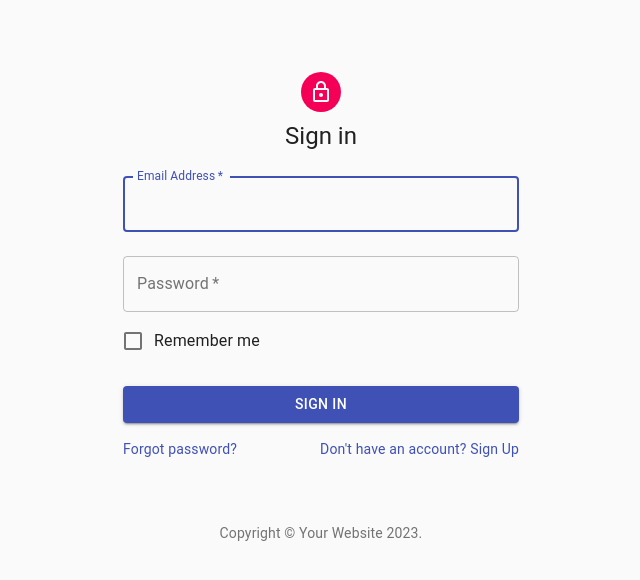
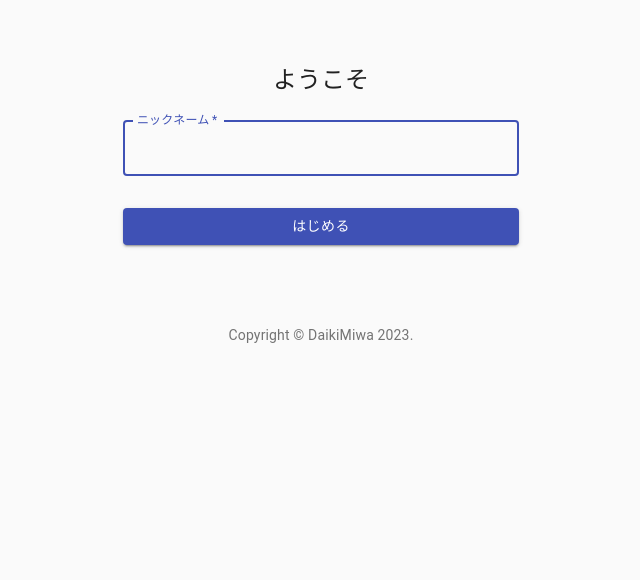
Before and after one commit to DaikiMiwa/idobatakaigi, a React (Create React App) app: page / in a window 1280 px wide. Shown: the top 580 px of the page, without its empty margins (319-959 px from the left). Built offline with nearby package versions, Linux system fonts and the light colour scheme.

Commit message:
update signin page

```diff
--- a/src/components/SignIn.js
+++ b/src/components/SignIn.js
@@ -1,14 +1,9 @@
 import React from 'react';
-import Avatar from '@material-ui/core/Avatar';
 import Button from '@material-ui/core/Button';
 import CssBaseline from '@material-ui/core/CssBaseline';
 import TextField from '@material-ui/core/TextField';
-import FormControlLabel from '@material-ui/core/FormControlLabel';
-import Checkbox from '@material-ui/core/Checkbox';
 import Link from '@material-ui/core/Link';
-import Grid from '@material-ui/core/Grid';
 import Box from '@material-ui/core/Box';
-import LockOutlinedIcon from '@material-ui/icons/LockOutlined';
 import Typography from '@material-ui/core/Typography';
 import { makeStyles } from '@material-ui/core/styles';
 import Container from '@material-ui/core/Container';
@@ -17,8 +12,11 @@ function Copyright() {
   return (
     <Typography variant="body2" color="textSecondary" align="center">
       {'Copyright © '}
-      <Link color="inherit" href="https://material-ui.com/">
-        Your Website
+      <Link color="inherit" href="https://material-ui.com/"
+      target="_blank"
+      rel="noopener"
+      >
+        DaikiMiwa
       </Link>{' '}
       {new Date().getFullYear()}
       {'.'}
@@ -53,11 +51,8 @@ export default function SignIn() {
     <Container component="main" maxWidth="xs">
       <CssBaseline />
       <div className={classes.paper}>
-        <Avatar className={classes.avatar}>
-          <LockOutlinedIcon />
-        </Avatar>
         <Typography component="h1" variant="h5">
-          Sign in
+            ようこそ
         </Typography>
         <form className={classes.form} noValidate>
           <TextField
@@ -65,26 +60,11 @@ export default function SignIn() {
             margin="normal"
             required
             fullWidth
-            id="email"
-            label="Email Address"
-            name="email"
+            id="name"
+            label="ニックネーム"
+            name="name"
             autoComplete="email"
             autoFocus
-          />
-          <TextField
-            variant="outlined"
-            margin="normal"
-            required
-            fullWidth
-            name="password"
-            label="Password"
-            type="password"
-            id="password"
-            autoComplete="current-password"
-          />
-          <FormControlLabel
-            control={<Checkbox value="remember" color="primary" />}
-            label="Remember me"
           />
           <Button
             type="submit"
@@ -93,20 +73,8 @@ export default function SignIn() {
             color="primary"
             className={classes.submit}
           >
-            Sign In
+            はじめる
           </Button>
-          <Grid container>
-            <Grid item xs>
-              <Link href="#" variant="body2">
-                Forgot password?
-              </Link>
-            </Grid>
-            <Grid item>
-              <Link href="#" variant="body2">
-                {"Don't have an account? Sign Up"}
-              </Link>
-            </Grid>
-          </Grid>
         </form>
       </div>
       <Box mt={8}>
```
